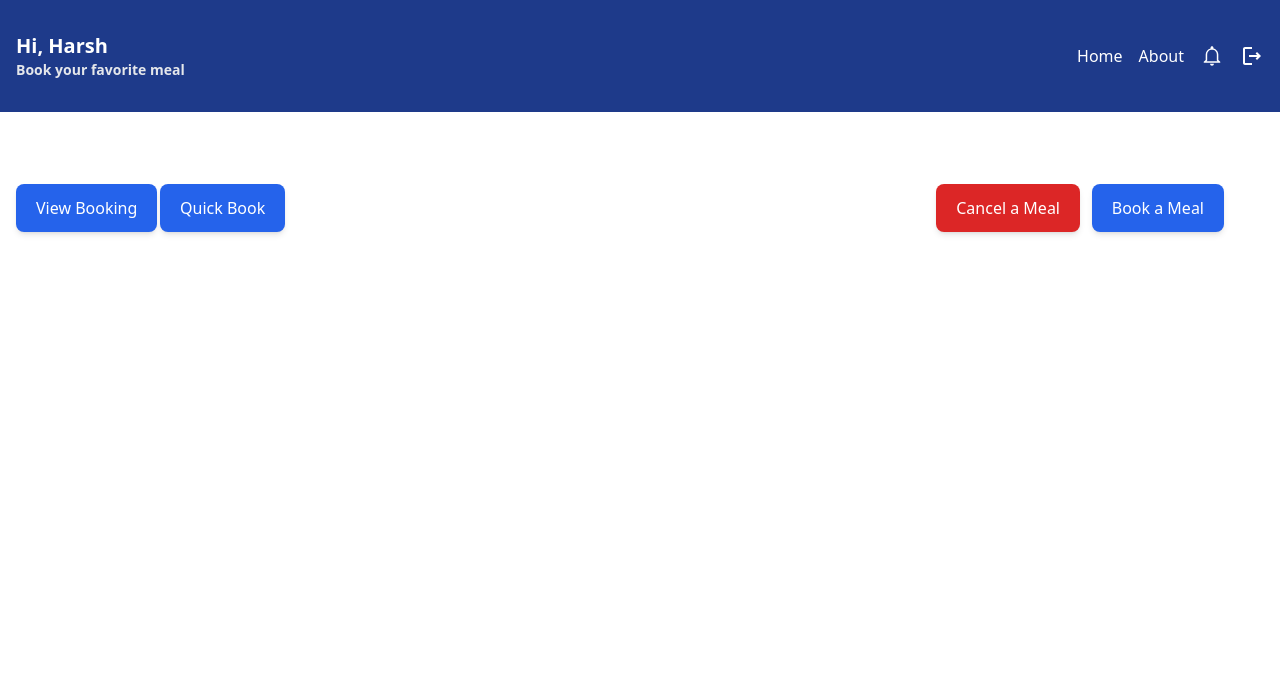
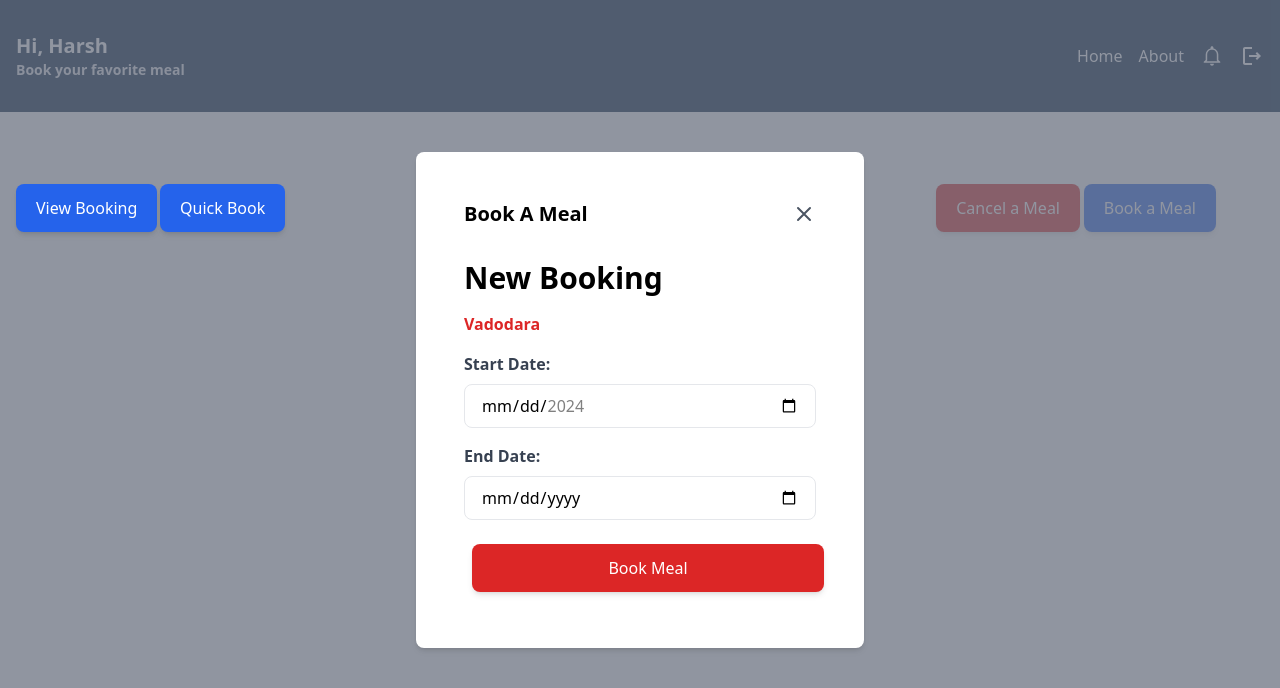
Before and after one commit to Devanshi2109/bookMyMeal-frontend, a React (Vite) app: page / in a window 1280 px wide. Both pictures are taken after a click on the button "Book a Meal". Shown: the top 688 px of the page. Built offline with nearby package versions, Linux system fonts and the light colour scheme.

Commit message:
Create model upon clicking on Book a meal button

```diff
--- a/src/components/BookAMealBtn.jsx
+++ b/src/components/BookAMealBtn.jsx
@@ -1,10 +1,137 @@
-import React from "react";
+import React, { useState } from "react";
 
 const BookAMealBtn = () => {
+  const [showModal, setShowModal] = useState(false);
+  const [selectedStartDate, setSelectedStartDate] = useState("");
+  const [selectedEndDate, setSelectedEndDate] = useState("");
+  const [daysSelected, setDaysSelected] = useState(0);
+
+  const handleBookMeal = () => {
+    setShowModal(true);
+  };
+
+  const handleCloseModal = () => {
+    setShowModal(false);
+  };
+
+  const handleBookAMealBtn = () => {
+    setShowModal(false);
+  };
+
+  const handleStartDateChange = (event) => {
+    setSelectedStartDate(event.target.value);
+    calculateDays(event.target.value, selectedEndDate);
+  };
+
+  const handleEndDateChange = (event) => {
+    setSelectedEndDate(event.target.value);
+    calculateDays(selectedStartDate, event.target.value);
+  };
+
+  const calculateDays = (startDate, endDate) => {
+    const start = new Date(startDate);
+    const end = new Date(endDate);
+    const diffTime = Math.abs(end - start);
+    const diffDays = Math.ceil(diffTime / (1000 * 60 * 60 * 24));
+    setDaysSelected(diffDays);
+  };
+
   return (
-    <button className="fixed px-5 py-3 m-2 text-white transform -translate-y-1/2 bg-blue-600 rounded-lg shadow-md top-1/4 right-14">
-      Book a Meal
-    </button>
+    <div>
+      <button
+        className="fixed px-5 py-3 m-2 text-white transform -translate-y-1/2 bg-blue-600 rounded-lg shadow-md hover:bg-navy top-1/4 right-14"
+        onClick={handleBookMeal}
+      >
+        Book a Meal
+      </button>
+      {showModal && (
+        <div className="fixed inset-0 flex items-center justify-center bg-gray-500 bg-opacity-75">
+          <div className="w-full max-w-md p-12 bg-white rounded-lg shadow-md">
+            <div className="flex items-center justify-between mb-8">
+              <h2 className="text-xl font-bold">Book A Meal</h2>
+              <button
+                onClick={handleCloseModal}
+                className="text-gray-600 transition duration-300 hover:text-red-600"
+              >
+                <svg
+                  xmlns="http://www.w3.org/2000/svg"
+                  className="w-6 h-6"
+                  fill="none"
+                  viewBox="0 0 24 24"
+                  stroke="currentColor"
+                >
+                  <path
+                    strokeLinecap="round"
+                    strokeLinejoin="round"
+                    strokeWidth={2}
+                    d="M6 18L18 6M6 6l12 12"
+                  />
+                </svg>
+              </button>
+            </div>
+            <div className="mb-4">
+              <h2 className="text-3xl font-bold">New Booking</h2>
+            </div>
+            <div className="mb-4">
+              <h3 className="block mb-2 font-bold text-red-600">Vadodara</h3>
+            </div>
+            <div className="mb-4">
+              <label
+                className="block mb-2 font-bold text-gray-700"
+                htmlFor="startDate"
+              >
+                Start Date:
+              </label>
+              <input
+                type="date"
+                id="startDate"
+                value={selectedStartDate}
+                onChange={handleStartDateChange}
+                className="w-full px-4 py-2 border rounded-lg"
+                min={new Date().toISOString().split("T")[0]}
+                max={
+                  selectedEndDate
+                    ? selectedEndDate
+                    : new Date(Date.now() + 90 * 24 * 60 * 60 * 1000)
+                        .toISOString()
+                        .split("T")[0]
+                } // Max date is either 90 days from now or the selected end date
+              />
+            </div>
+            <div className="mb-4">
+              <label
+                className="block mb-2 font-bold text-gray-700"
+                htmlFor="endDate"
+              >
+                End Date:
+              </label>
+              <input
+                type="date"
+                id="endDate"
+                value={selectedEndDate}
+                onChange={handleEndDateChange}
+                className="w-full px-4 py-2 border rounded-lg"
+                min={selectedStartDate ? selectedStartDate : ""}
+                max={
+                  new Date(Date.now() + 90 * 24 * 60 * 60 * 1000)
+                    .toISOString()
+                    .split("T")[0]
+                } // Max date is 90 days from now
+              />
+            </div>
+            {daysSelected > 0 && (
+              <p className="mb-4">Total Days Selected: {daysSelected}</p>
+            )}
+            <button
+              className="w-full px-5 py-3 m-2 text-white bg-red-600 rounded-lg shadow-md hover:bg-red-800"
+              onClick={handleBookAMealBtn}
+            >
+              Book Meal
+            </button>
+          </div>
+        </div>
+      )}
+    </div>
   );
 };
 
--- a/src/components/Navbar.jsx
+++ b/src/components/Navbar.jsx
@@ -8,12 +8,12 @@ const Navbar = () => {
   const userName = useUserStore((state) => state.userName);
 
   return (
-    <nav className="bg-blue-900 py-8">
-      <div className="container mx-auto px-4">
-        <div className="flex justify-between items-center">
-          <div className="text-white text-xl font-bold">
+    <nav className="py-8 bg-navy">
+      <div className="container px-4 mx-auto">
+        <div className="flex items-center justify-between">
+          <div className="text-xl font-bold text-white">
             Hi, {userName}
-            <div className="text-gray-200 text-sm">Book your favorite meal</div>
+            <div className="text-sm text-gray-200">Book your favorite meal</div>
           </div>
 
           {/* Navigation Links */}
--- a/src/components/QuickBookBtn.jsx
+++ b/src/components/QuickBookBtn.jsx
@@ -2,7 +2,7 @@ import React from "react";
 
 const QuickBookBtn = () => {
   return (
-    <button className="fixed px-5 py-3 m-2 text-white transform -translate-y-1/2 bg-blue-600 rounded-lg shadow-md top-1/4 left-36">
+    <button className="fixed px-5 py-3 m-2 text-white transform -translate-y-1/2 bg-blue-600 rounded-lg shadow-md hover:bg-navy top-1/4 left-36">
       Quick Book
     </button>
   );
--- a/src/components/ViewBookBtn.jsx
+++ b/src/components/ViewBookBtn.jsx
@@ -2,7 +2,7 @@ import React from "react";
 
 const ViewBookBtn = () => {
   return (
-    <button className="fixed px-5 py-3 m-2 text-white transform -translate-y-1/2 bg-blue-600 rounded-lg shadow-md top-1/4 left-50">
+    <button className="fixed px-5 py-3 m-2 text-white transform -translate-y-1/2 bg-blue-600 rounded-lg shadow-md hover:bg-navy top-1/4 left-50">
       View Booking
     </button>
   );
--- a/tailwind.config.js
+++ b/tailwind.config.js
@@ -2,7 +2,11 @@
 export default {
   content: ["./index.html", "./src/**/*.{js,ts,jsx,tsx}"],
   theme: {
-    extend: {},
+    extend: {
+      colors: {
+        navy: "#001f3f",
+      },
+    },
   },
   plugins: [],
 };
```
Also changed, not shown: 1 other file (tests, documents, lock files or other folders).
